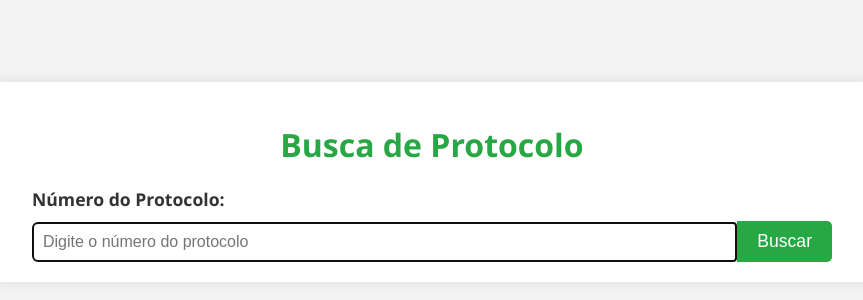
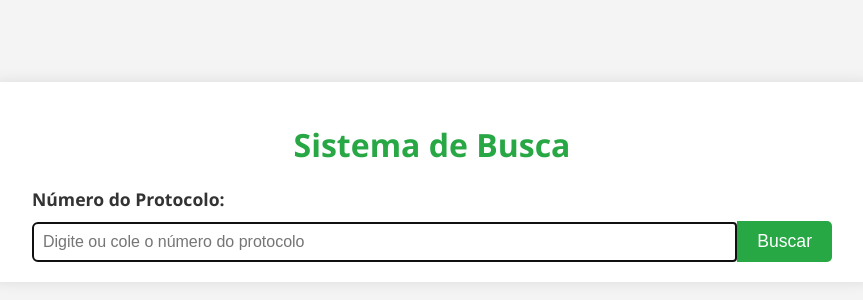
Before and after one commit to RAVELLSL/radiestesia-busca, a plain HTML site: page index.html in a window 1280 px wide. Shown: the part 218-518 px from the top of the page, without its empty margins (208-1071 px from the left). Drawn offline with Linux system fonts and the light colour scheme.

Commit message:
Update index.html

```diff
--- a/index.html
+++ b/index.html
@@ -3,7 +3,7 @@
 <head>
     <meta charset="UTF-8">
     <meta name="viewport" content="width=device-width, initial-scale=1.0">
-    <title>Busca de Protocolo</title>
+    <title>Sistema de Busca</title>
     <style>
         body {
             font-family: 'Segoe UI', Tahoma, Geneva, Verdana, sans-serif;
@@ -134,10 +134,10 @@
 </head>
 <body>
     <div class="container">
-        <h1>Busca de Protocolo</h1>
+        <h1>Sistema de Busca</h1>
         <label for="protocol-number">Número do Protocolo:</label>
         <div class="input-group">
-            <input type="text" id="protocol-number" placeholder="Digite o número do protocolo" aria-label="Número do Protocolo" autofocus>
+            <input type="text" id="protocol-number" placeholder="Digite ou cole o número do protocolo" aria-label="Número do Protocolo" autofocus>
             <button onclick="searchProtocol()">Buscar</button>
         </div>
         <p id="loading-indicator">Carregando...</p>
```
